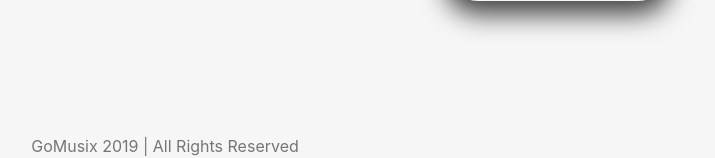
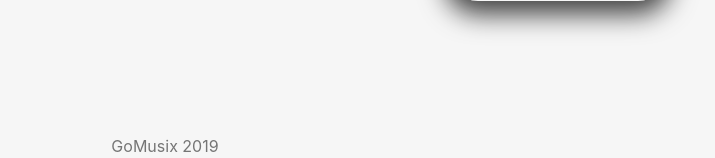
Before and after one commit to bordernone/GoMusix, a Django app: template templates/dashboard.html in a window 1280 px wide. Shown: the part 642-800 px from the top of the page, without its empty margins (475-1190 px from the left). Run offline with Django 3.2, Linux system fonts and the light colour scheme; the template is opened without the code that fills it: most values are stand-ins (such as "Sample title", 1, 10 or a date in 2020); some libraries are stand-ins or nearby versions.

Commit message:
Removed copyright text from footer

```diff
--- a/templates/footer.html
+++ b/templates/footer.html
@@ -1,7 +1,7 @@
 {% block header %}{% endblock %}
 
 	<div class='container-fluid' id='footerWrapper'>
-		<p>GoMusix 2019 | All Rights Reserved</p>
+		<p>GoMusix 2019</p>
 	</div>
 
 	</div>
```
